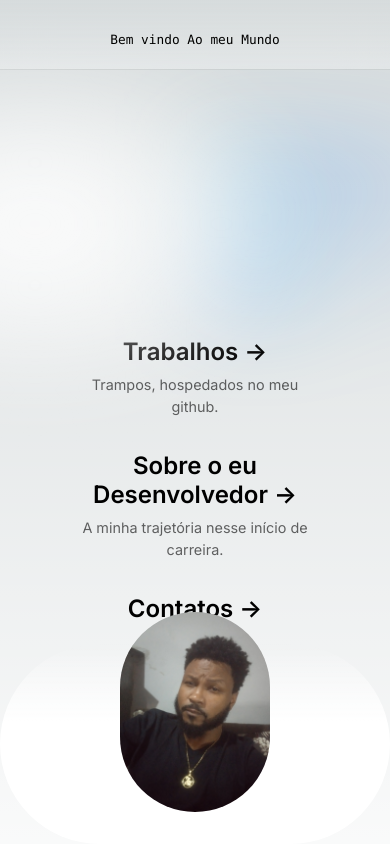
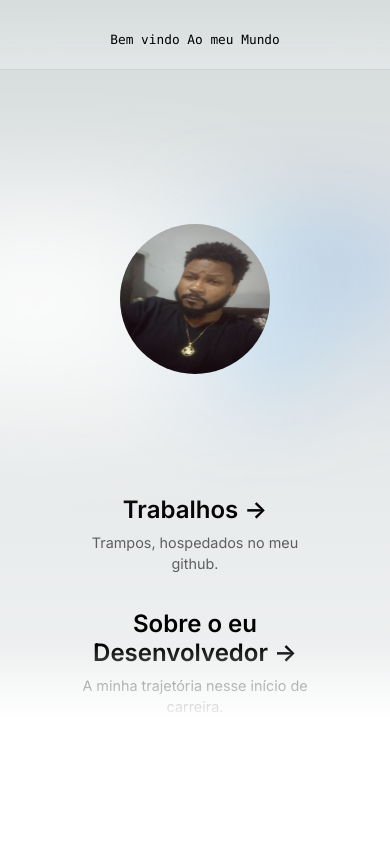
Before and after one commit to WorleySacramento/Worleysacramento.github.io, a Next.js app: page / in a window 390 px wide. Shown: the top 844 px of the page. Built offline with nearby package versions, Linux system fonts and the light colour scheme.

Commit message:
update
ajustes na tela mobile

```diff
--- a/pages/index.js
+++ b/pages/index.js
@@ -20,26 +20,26 @@ export default function Home() {
             Bem vindo Ao meu Mundo
           </p>
           <div className={styles.profile}>
-              <Image
+              {/* <Image
                 src="/profile.jpg"
                 alt="Vercel Logo"
                 className={styles.foto}
                 width={150}
                 height={200}
                 priority
-              />
+              /> */}
           </div>
         </div>
 
         <div className={styles.center}>
-          {/* <Image
-            className={styles.logo}
-            src="/next.svg"
-            alt="Next.js Logo"
-            width={180}
-            height={37}
-            priority
-          /> */}
+        <Image
+                src="/profile.jpg"
+                alt="Vercel Logo"
+                className={styles.foto}
+                width={150}
+                height={150}
+                priority
+              />
         </div>
 
         <div className={styles.grid}>
--- a/styles/Home.module.css
+++ b/styles/Home.module.css
@@ -39,14 +39,14 @@
   font-family: var(--font-mono);
 }
 .foto{
-  border-radius: 15rem;
+  border-radius: 5rem;
 }
 
 .profile{
-border-radius: 15rem;
+/* border-radius: 15rem; */
 
 }
-.profile {
+.foto {
 	-webkit-animation: profile 0.65s ease-out both;
 	        animation: profile 0.65s ease-out both;
 }
@@ -122,7 +122,7 @@ border-radius: 15rem;
 
 .center::before {
   background: var(--secondary-glow);
-  border-radius: 50%;
+  border-radius: 5%;
   width: 480px;
   height: 360px;
   margin-left: -400px;
@@ -144,8 +144,8 @@ border-radius: 15rem;
   transform: translateZ(0);
 }
 
-.logo {
-  position: relative;
+.foto {
+  /* position: relative; */
 }
 /* Enable hover only on non-touch devices */
 @media (hover: hover) and (pointer: fine) {
@@ -169,6 +169,11 @@ border-radius: 15rem;
 @media (max-width: 700px) {
   .content {
     padding: 4rem;
+  }
+
+  .foto{
+   margin-bottom: 5%;
+    display: block;
   }
 
   .grid {
--- a/styles/globals.css
+++ b/styles/globals.css
@@ -82,7 +82,7 @@
 html,
 body {
   max-width: 100vw;
-  overflow: hidden;
+  overflow-x: hidden;
 }
 
 body {
```
